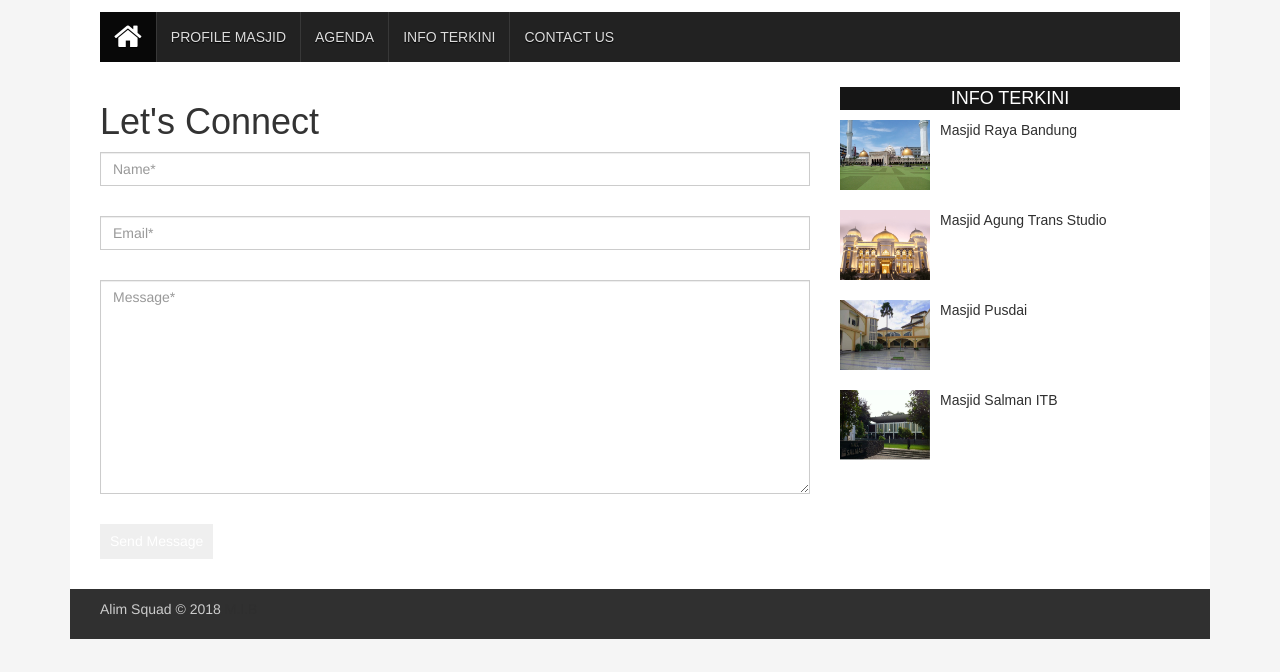
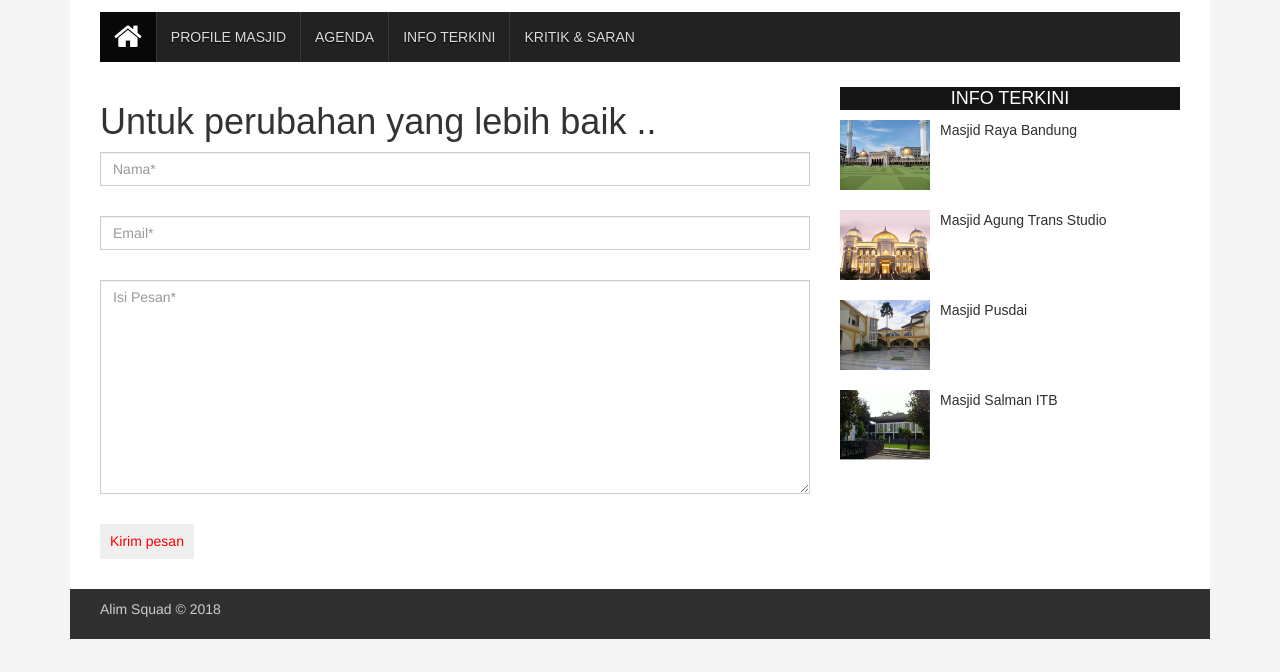
Before and after one commit to gilangmrmdhn/UTS_MIB, a plain HTML site: page pages/contact.html in a window 1280 px wide. Shown: the part 128-800 px from the top of the page. Drawn offline with Linux system fonts and the light colour scheme.

Commit message:
Add some features

```diff
--- a/assets/css/style.css
+++ b/assets/css/style.css
@@ -54,7 +54,7 @@ img:hover{opacity:0.75}
 .header_top_left{float:left; display:inline; width:50%}
 .top_nav{text-align:left}
 .top_nav li{display:inline-block}
-.top_nav li a{display:inline-block; border-right:1px solid #333; color:#fff; font-size:11px; font-weight:bold; padding:20px 15px; text-transform:uppercase; -webkit-transition:all 0.5s; -o-transition:all 0.5s; transition:all 0.5s}
+.top_nav li a{display:inline-block; border-right:1px solid #ff0000; color:#fff; font-size:11px; font-weight:bold; padding:20px 15px; text-transform:uppercase; -webkit-transition:all 0.5s; -o-transition:all 0.5s; transition:all 0.5s}
 .top_nav li a:hover{background-color:#d083cf}
 .header_top_right{float:left; display:inline; width:50%; text-align:right}
 .header_top_right > p{color:#fff; display:inline-block; float:right; font:bold 12px sans-serif; margin-bottom:0; padding-bottom:20px; padding-right:8px; padding-top:20px}
@@ -268,7 +268,7 @@ figure.effect-layla:hover figcaption::after, figure.effect-layla:hover h2, figur
 .contact_area > h2{color:#fff; display:inline-block; font-size:20px; padding:7px 10px 5px; text-transform:uppercase; margin-bottom:30px}
 .contact_area > p{margin-bottom:20px}
 .contact_form input[type="text"], .contact_form input[type="email"], .contact_form textarea{border-radius:0; margin-bottom:30px}
-.contact_form input[type="submit"]{border:medium none; color:#fff; height:35px; padding:5px 10px; -webkit-transition:all 0.5s; -o-transition:all 0.5s; transition:all 0.5s}
+.contact_form input[type="submit"]{border:medium none; color:#ff0000; height:35px; padding:5px 10px; -webkit-transition:all 0.5s; -o-transition:all 0.5s; transition:all 0.5s}
 .contact_form input[type="submit"]:hover{border:1px solid #d083cf}
 @media(max-width:1199px ){.logo_area{width:34%}.add_banner{width:580px}.nav-tabs > li{width:32.3%}.photograph_nav li{width:31.5%}
 @media(max-width:991px ){.add_banner{display:none}.logo_area{width:100%}.nav > li > a{padding:8px 8px}.latest_post_container{height:380px;overflow:hidden}#next-button{bottom:-2px}.single_iteam{height:415px}.photograph_nav li{width:47.7%}.related_post .spost_nav li{width:100%}.nav-tabs > li{width:31.9%}.nav-tabs > li > a{font-size:13px;padding-left:0 !important;padding-right:0 !important;text-align:center}}
--- a/pages/contact.html
+++ b/pages/contact.html
@@ -41,9 +41,9 @@
 				<li><a href="#">PROFILE MASJID BANDUNG TIMUR</a></li>
             </ul>
           </li>
-          <li><a href="#">AGENDA</a></li>
+          <li><a href="agenda.html">AGENDA</a></li>
           <li><a href="#">INFO TERKINI</a></li>
-          <li><a href="contact.html">Contact Us</a></li>
+          <li><a href="contact.html">Kritik & Saran</a></li>
         </ul>
       </div>
     </nav>
@@ -53,12 +53,12 @@
       <div class="col-lg-8 col-md-8 col-sm-8">
         <div class="left_content">
           <div class="contact_area">
-            <h1>Let's Connect</h1>
+            <h1>Untuk perubahan yang lebih baik ..</h1>
             <form action="#" class="contact_form">
-              <input class="form-control" type="text" placeholder="Name*">
+              <input class="form-control" type="text" placeholder="Nama*">
               <input class="form-control" type="email" placeholder="Email*">
-              <textarea class="form-control" cols="30" rows="10" placeholder="Message*"></textarea>
-              <input type="submit" value="Send Message">
+              <textarea class="form-control" cols="30" rows="10" placeholder="Isi Pesan*"></textarea>
+              <input type="submit" value="Kirim pesan">
             </form>
           </div>
         </div>
```
Also changed, not shown: index.html (+1 -1 lines).
